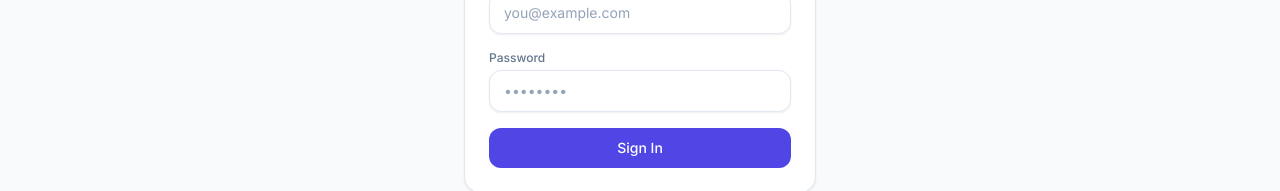
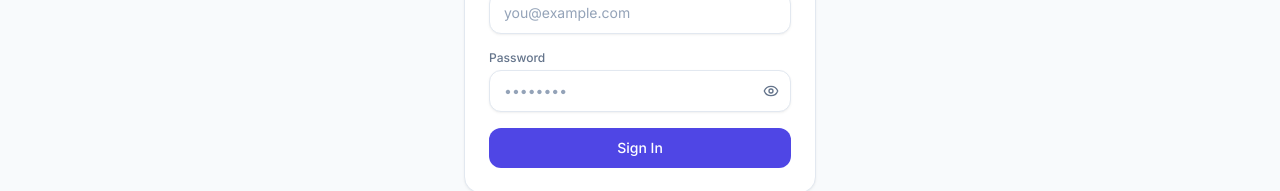
Before and after one commit to ram02krishna/event-seat-booking, a Next.js app in the folder apps/web/: page /login in a window 1280 px wide. Shown: the part 368-559 px from the top of the page. Built offline with nearby package versions, Linux system fonts and the light colour scheme; no server answers.

Commit message:
feat: add show/hide password toggle to login and sign up form

```diff
--- a/apps/web/src/app/login/page.tsx
+++ b/apps/web/src/app/login/page.tsx
@@ -4,7 +4,7 @@
 import { apiFetch } from '@/lib/api';
 import { useRouter, useSearchParams } from 'next/navigation';
 import { useQueryClient } from '@tanstack/react-query';
-import { Ticket } from 'lucide-react';
+import { Ticket, Eye, EyeOff } from 'lucide-react';
 
 function LoginForm() {
   const router = useRouter();
@@ -15,6 +15,7 @@
   const [mode, setMode] = useState<'login' | 'register'>('login');
   const [email, setEmail] = useState('');
   const [password, setPassword] = useState('');
+  const [showPassword, setShowPassword] = useState(false);
   const [isLoading, setIsLoading] = useState(false);
   const [error, setError] = useState<string | null>(null);
 
@@ -90,14 +91,29 @@
 
           <div className="space-y-1">
             <label className="block text-xs font-medium text-slate-400">Password</label>
+            <div className="relative">
               <input
-              type="password"
+                type={showPassword ? 'text' : 'password'}
                 value={password}
                 onChange={(e) => setPassword(e.target.value)}
                 required
                 placeholder="••••••••"
-              className="w-full px-3.5 py-2.5 rounded-xl bg-slate-900 border border-slate-700 text-white text-sm placeholder-slate-600 focus:outline-none focus:border-indigo-500 transition-colors"
+                className="w-full pl-3.5 pr-10 py-2.5 rounded-xl bg-slate-900 border border-slate-700 text-white text-sm placeholder-slate-600 focus:outline-none focus:border-indigo-500 transition-colors"
               />
+              <button
+                type="button"
+                onClick={() => setShowPassword(!showPassword)}
+                aria-label={showPassword ? 'Hide password' : 'Show password'}
+                title={showPassword ? 'Hide password' : 'Show password'}
+                className="absolute right-3 top-1/2 -translate-y-1/2 text-slate-500 hover:text-slate-300 focus:outline-none transition-colors"
+              >
+                {showPassword ? (
+                  <EyeOff className="w-4 h-4" />
+                ) : (
+                  <Eye className="w-4 h-4" />
+                )}
+              </button>
+            </div>
           </div>
 
           {error && (
```
Lines whose indentation alone changed are shown as unchanged.
